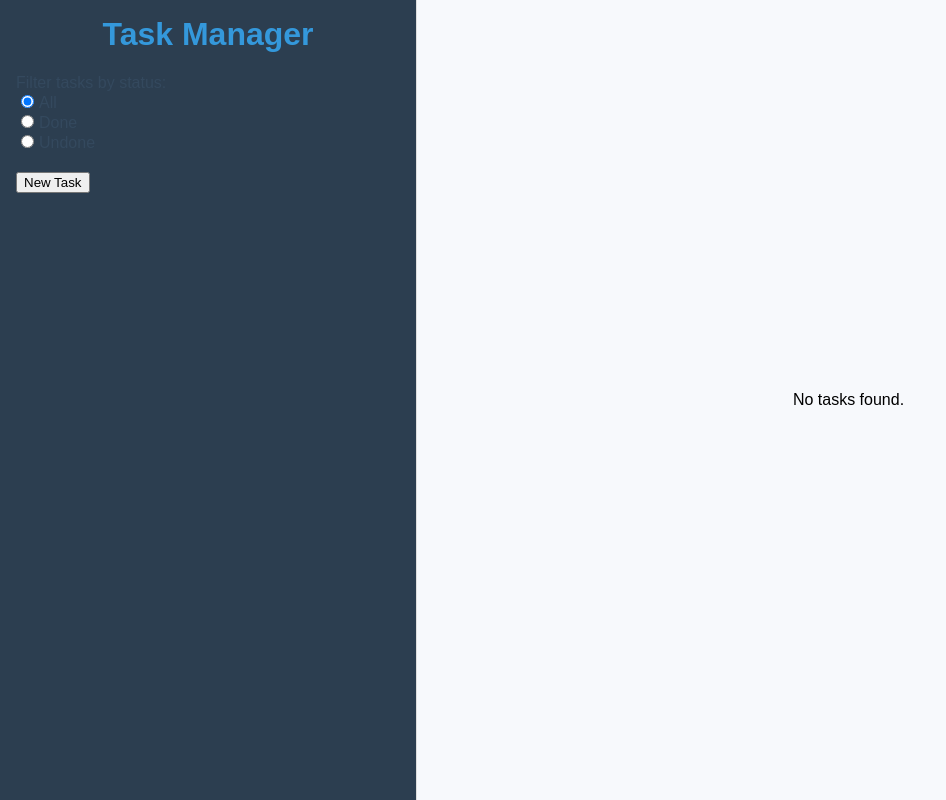
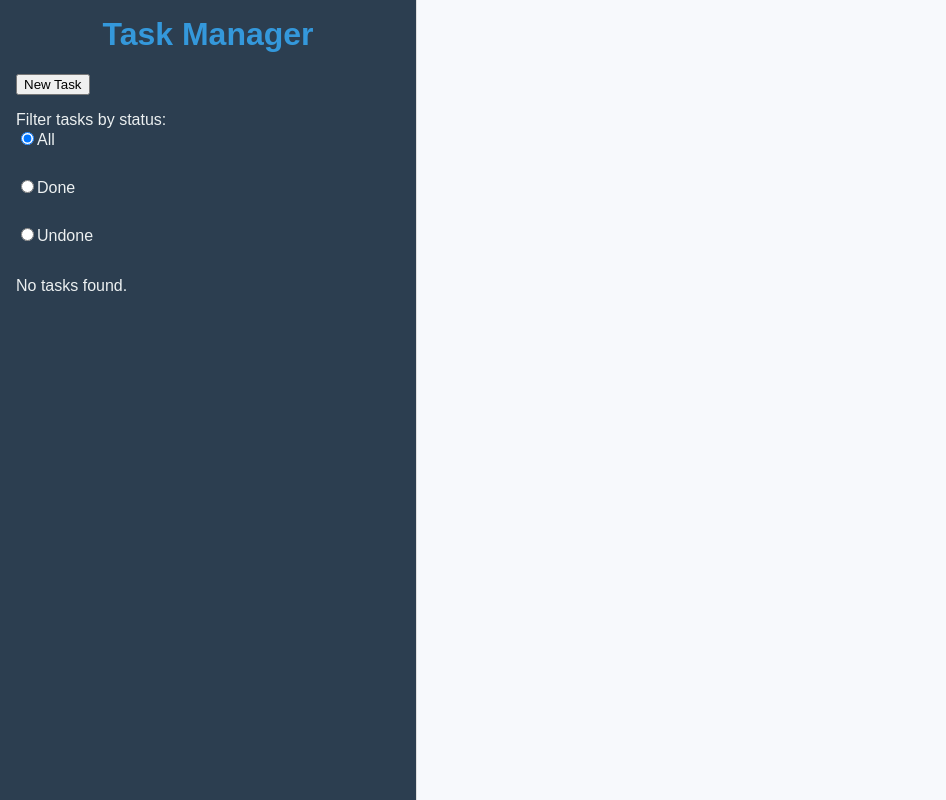
Before and after one commit to S4lvatoore/Task-List---React, a React (Create React App) app: page / in a window 1280 px wide. Shown: the whole page, without its empty margins (0-946 px from the left). Built offline with nearby package versions, Linux system fonts and the light colour scheme.

Commit message:
Bug with placing task was fixed

```diff
--- a/src/components/Task.jsx
+++ b/src/components/Task.jsx
@@ -1,11 +1,14 @@
 import React from "react";
 
-function Task({ task, onClick }) {
+function Task({ task, onToggle }) {
     return (
-        <div className="task" onClick={onClick}>
-            <div>
-                <h3>{task.title}</h3>
-            </div>
+        <div className="task">
+            <input
+                type="checkbox"
+                checked={task.completed}
+                onChange={() => onToggle(task.id)}
+            />
+            <h3>{task.title}</h3>
         </div>
     );
 }
--- a/src/components/TaskList.jsx
+++ b/src/components/TaskList.jsx
@@ -1,20 +1,29 @@
 import React from "react";
-import { useSelector } from "react-redux";
+import { useSelector, useDispatch } from "react-redux";
 import Task from "./Task";
+import { completeTask } from "../redux/slice";
+
 
 function TaskList() {
     const { tasks, filter } = useSelector((state) => state.tasksReducer);
+    const dispatch = useDispatch();
 
     const filteredTasks = tasks.filter((task) => {
         if (filter === "done") return task.completed;
         if (filter === "undone") return !task.completed;
-        return true; // Если фильтр "all", отображаем все задачи
+        return true;
     });
+
+    const handleToggle = (id) => {
+        dispatch(completeTask({ id }));
+    };
 
     return (
         <div className="task-list">
             {filteredTasks.length > 0 ? (
-                filteredTasks.map((task) => <Task key={task.id} task={task} />)
+                filteredTasks.map((task) => (
+                    <Task key={task.id} task={task} onToggle={handleToggle} />
+                ))
             ) : (
                 <p>No tasks found.</p>
             )}
@@ -22,4 +31,6 @@ function TaskList() {
     );
 }
 
+
+
 export default TaskList;
--- a/src/index.css
+++ b/src/index.css
@@ -28,71 +28,33 @@ body {
   flex: 1;
   padding: 1rem;
   background: #f7f9fc;
-  display: flex;
-  align-items: center;
-  justify-content: center;
 }
 
 .task-list {
+  margin-top: 1rem; /* Отступ сверху от фильтра */
   display: flex;
   flex-direction: column;
   gap: 1rem;
 }
 
 .task {
-  padding: 1rem;
+  display: flex;
+  align-items: center;
+  padding: 0.5rem;
   border: 1px solid #ccc;
   border-radius: 5px;
   background: #ecf0f1;
-  cursor: pointer;
-  transition: background-color 0.3s ease;
 }
 
-.task:hover {
-  background-color: #dcdcdc;
+.task h3 {
+  margin-left: 10px;
 }
 
-.task-details {
-  text-align: left;
-  padding: 1rem;
-  border: 1px solid #ccc;
-  border-radius: 5px;
-  background: #ffffff;
-  box-shadow: 0 4px 6px rgba(0, 0, 0, 0.1);
-  width: 100%;
-  max-width: 500px;
-}
-
-.no-task {
-  font-size: 1.2rem;
-  color: #7f8c8d;
-}
-/* Изменяем цвет названия задачи */
-.task h3 {
-  color: #3498db; /* Вы можете заменить этот цвет на любой другой */
-  margin: 0;
-  font-size: 1.2rem;
-}
-
-/* При наведении */
-.task:hover h3 {
-  color: #1abc9c; /* Цвет при наведении */
-}
 #filter-form {
-  margin-bottom: 20px;
-}
-
-#filter-form p {
-  font-size: 16px;
-  color: #34495e;
-  margin: 0 0 10px;
+  margin-top: 1rem;
 }
 
 #filter-form label {
-  margin-right: 15px;
-  cursor: pointer;
+  display: block;
+  margin-bottom: 10px;
 }
-
-#filter-form input[type="radio"] {
-  margin-right: 5px;
-}
--- a/src/routes/root.jsx
+++ b/src/routes/root.jsx
@@ -4,16 +4,18 @@ import TaskList from "../components/TaskList";
 import NewForm from "../components/forms/NewForm";
 import FilterForm from "../components/forms/FilterForm"; // Импорт FilterForm
 
+
+
 function Root() {
     return (
         <div id="app">
             <div id="sidebar">
                 <h1>Task Manager</h1>
-                <FilterForm /> {/* Добавляем FilterForm */}
                 <NewForm />
+                <FilterForm />
+                <TaskList />
             </div>
             <div id="main">
-                <TaskList />
                 <Outlet />
             </div>
         </div>
```
